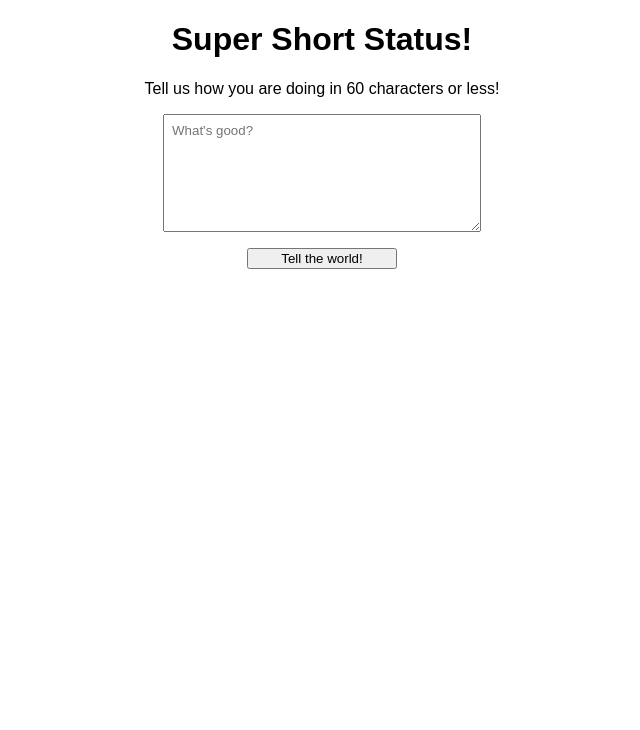
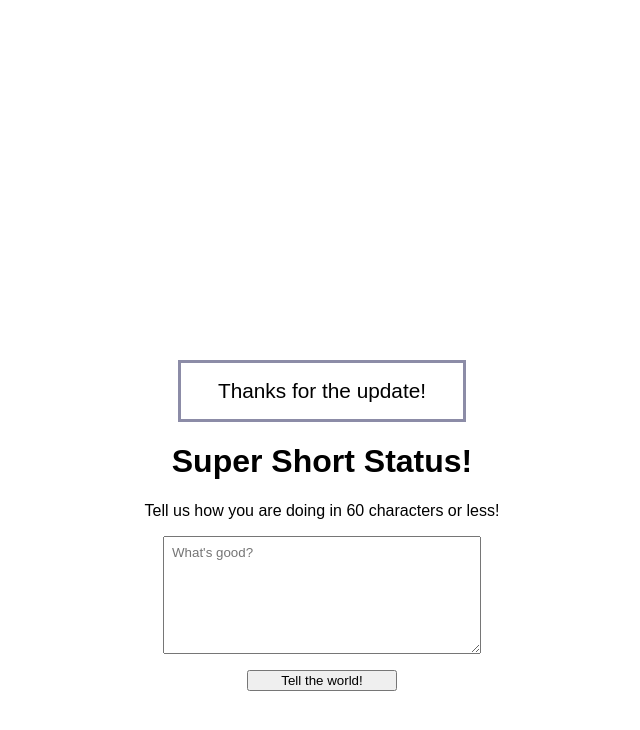
Before and after one commit to tauri-st/ternary-max-characters, a React (Create React App) app: page / in a window 1280 px wide. Shown: the top 730 px of the page, without its empty margins (318-958 px from the left). Built offline with nearby package versions, Linux system fonts and the light colour scheme.

Commit message:
Add paragraph tag in returne JSX for message successful submit

```diff
--- a/src/App.js
+++ b/src/App.js
@@ -18,6 +18,7 @@ export default function App() {
 
   return (
     <div className="App">
+      <p className="message-success">Thanks for the update!</p>
       <div className="status-update">
         <h1>Super Short Status!</h1>
         <p>Tell us how you are doing in 60 characters or less!</p>
```
